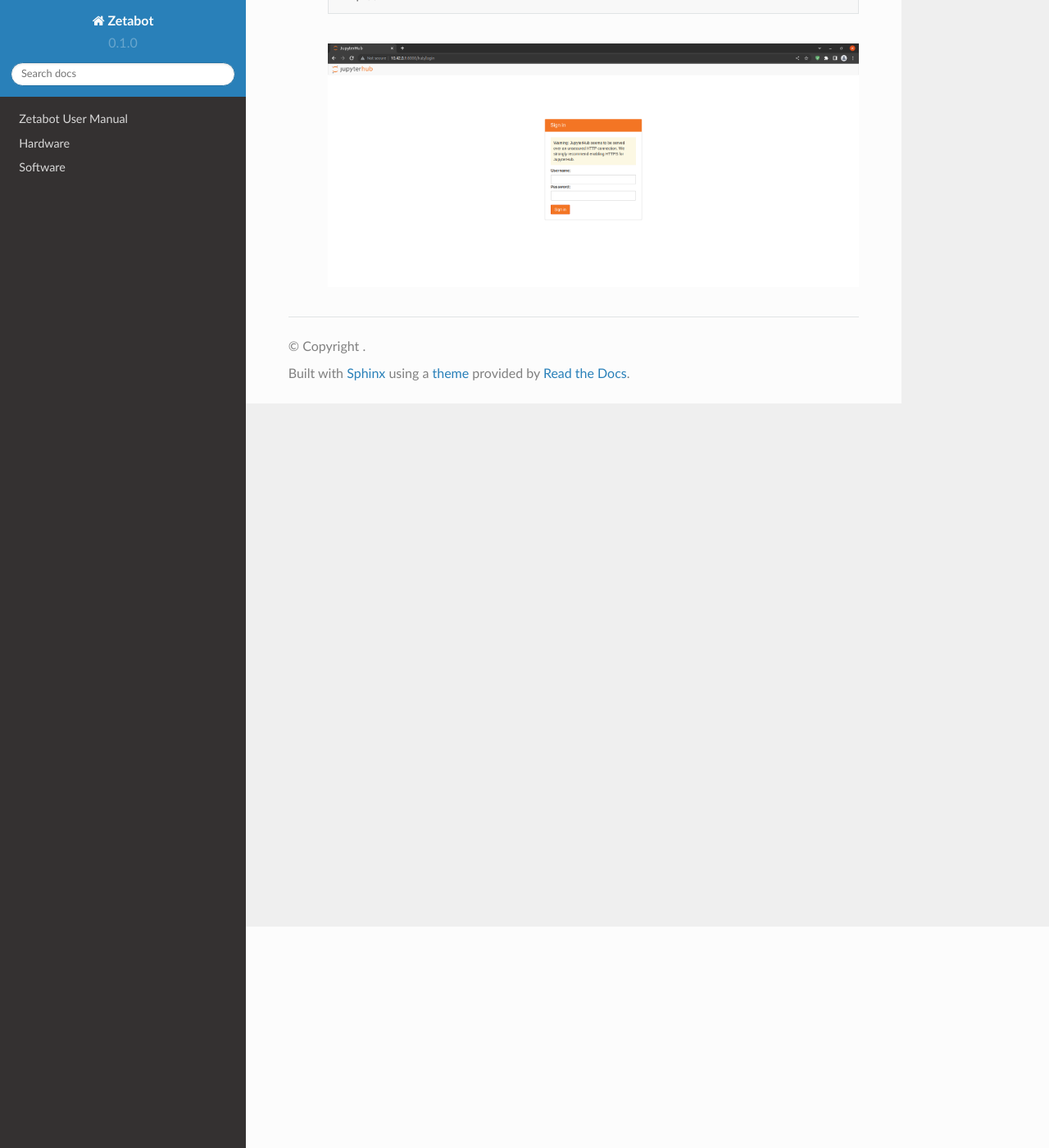
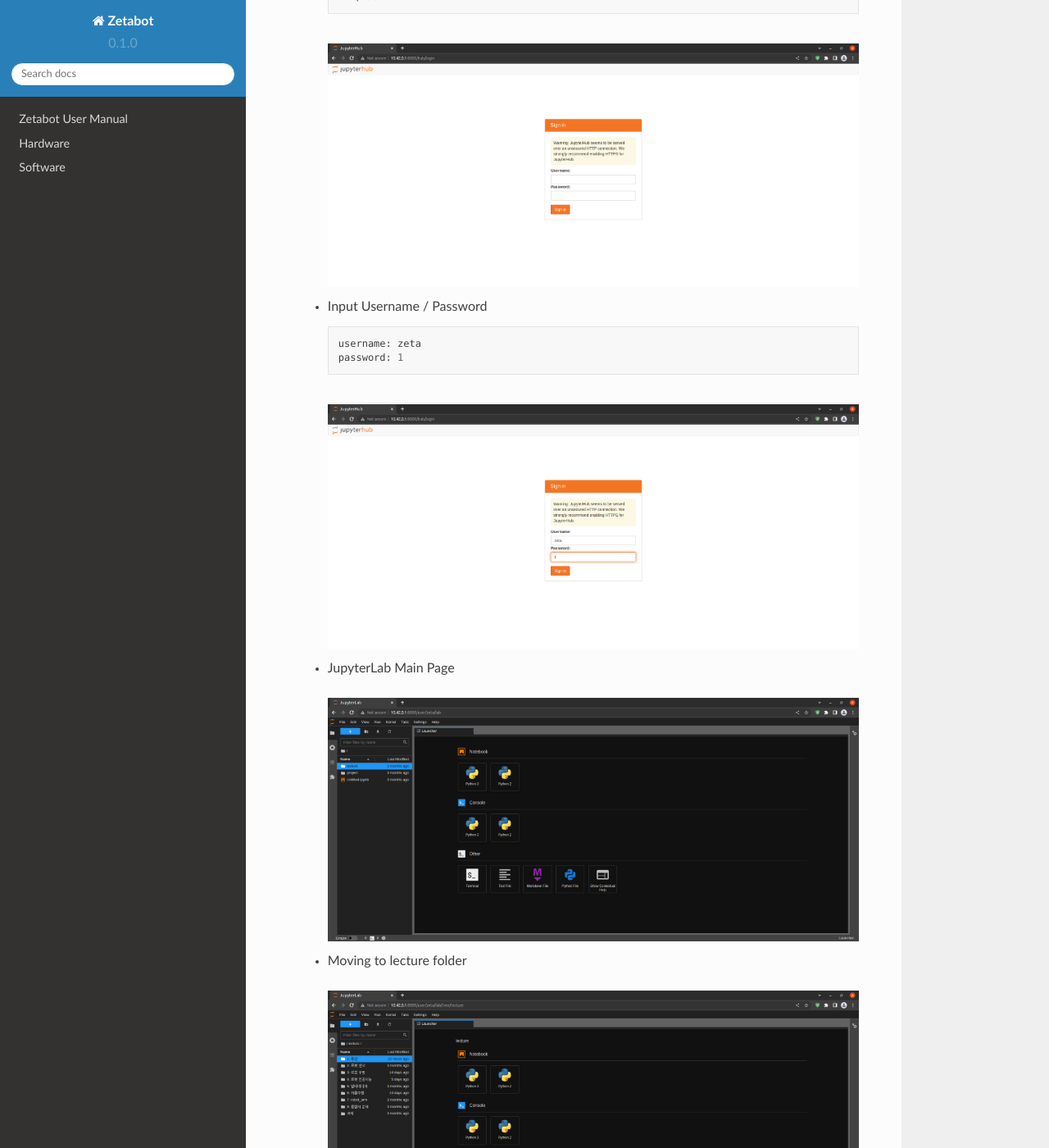
Before and after one commit to zetabank-devteam/teacher_manual, a Sphinx documentation site: the page built from docs/source/jupyterlab_run.rst, in a window 1280 px wide and 1400 px high, scrolled down 270 px. Shown: the whole window at 82% size. Built offline with Sphinx 7.4.7 and the Read the Docs theme 2.0.0, drawn with Linux system fonts in a browser that asks for light colours; pages that are not in the unit, such as notebooks, are missing from menus; some of the changed text lies outside the part shown.

Commit message:
Update jupyterlab_run.rst

```diff
--- a/docs/source/jupyterlab_run.rst
+++ b/docs/source/jupyterlab_run.rst
@@ -9,3 +9,36 @@ JupterLab Access & Run examples
 
       http://10.42.0.1:8000
     .. image:: images/jup1.png
+
+  * Input Username / Password
+
+    .. code::
+
+     username: zeta
+     password: 1
+    .. image:: images/jup2.png
+
+  * JupyterLab Main Page
+
+    .. image:: images/jup3.png
+
+  * Moving to lecture folder
+
+    .. image:: images/jup4.png
+
+  * Moving to Communications folder
+
+    .. image:: images/jup5.png
+
+  * Opening 01_01_ros_topic_publisher.ipynb file
+
+    .. image:: images/jup6.png
+
+  * Run the cells
+
+    .. code::
+
+      Ctrl + Enter
+    .. image:: images/jup7.png
+    .. image:: images/jup8.png
+    .. image:: images/jup9.png
```
